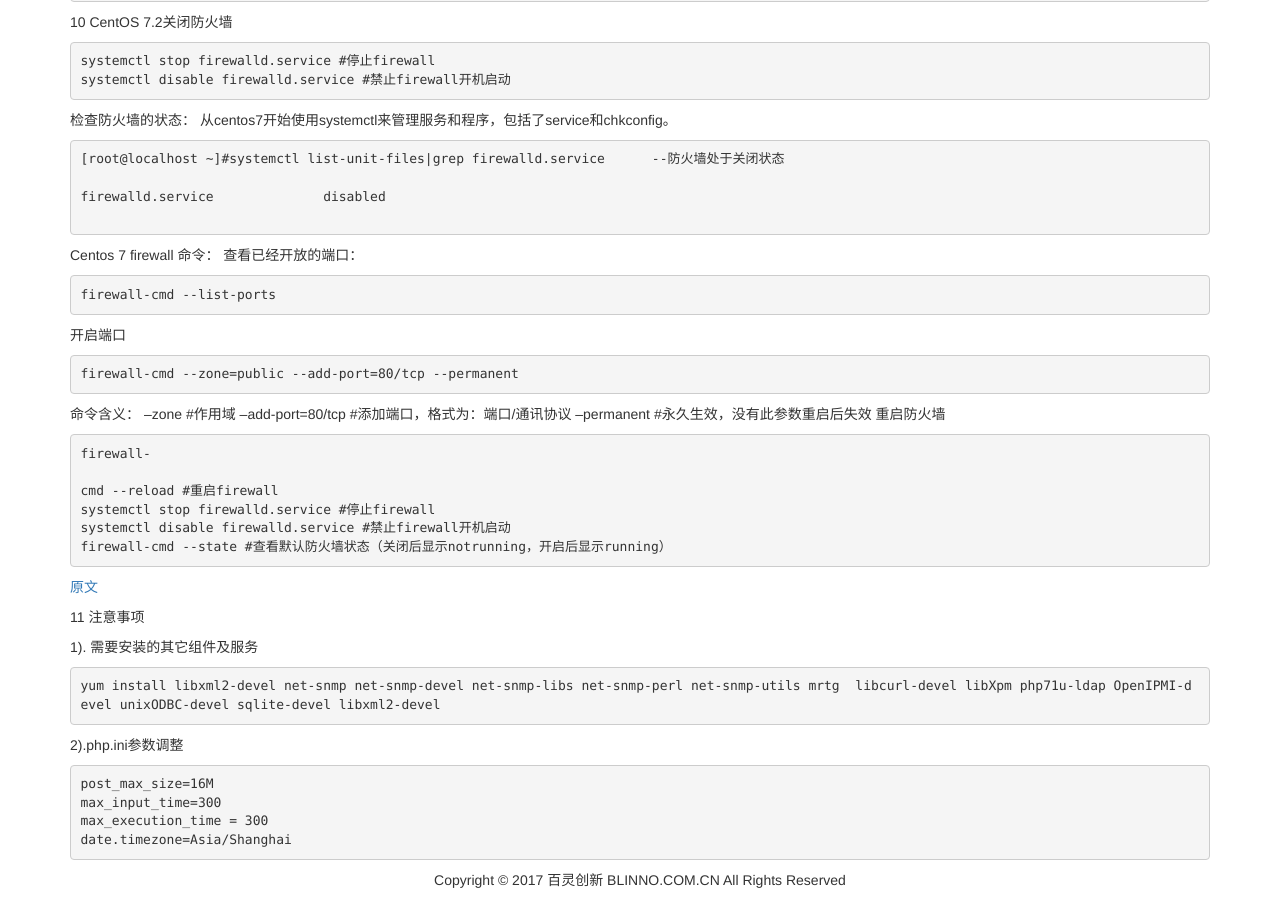
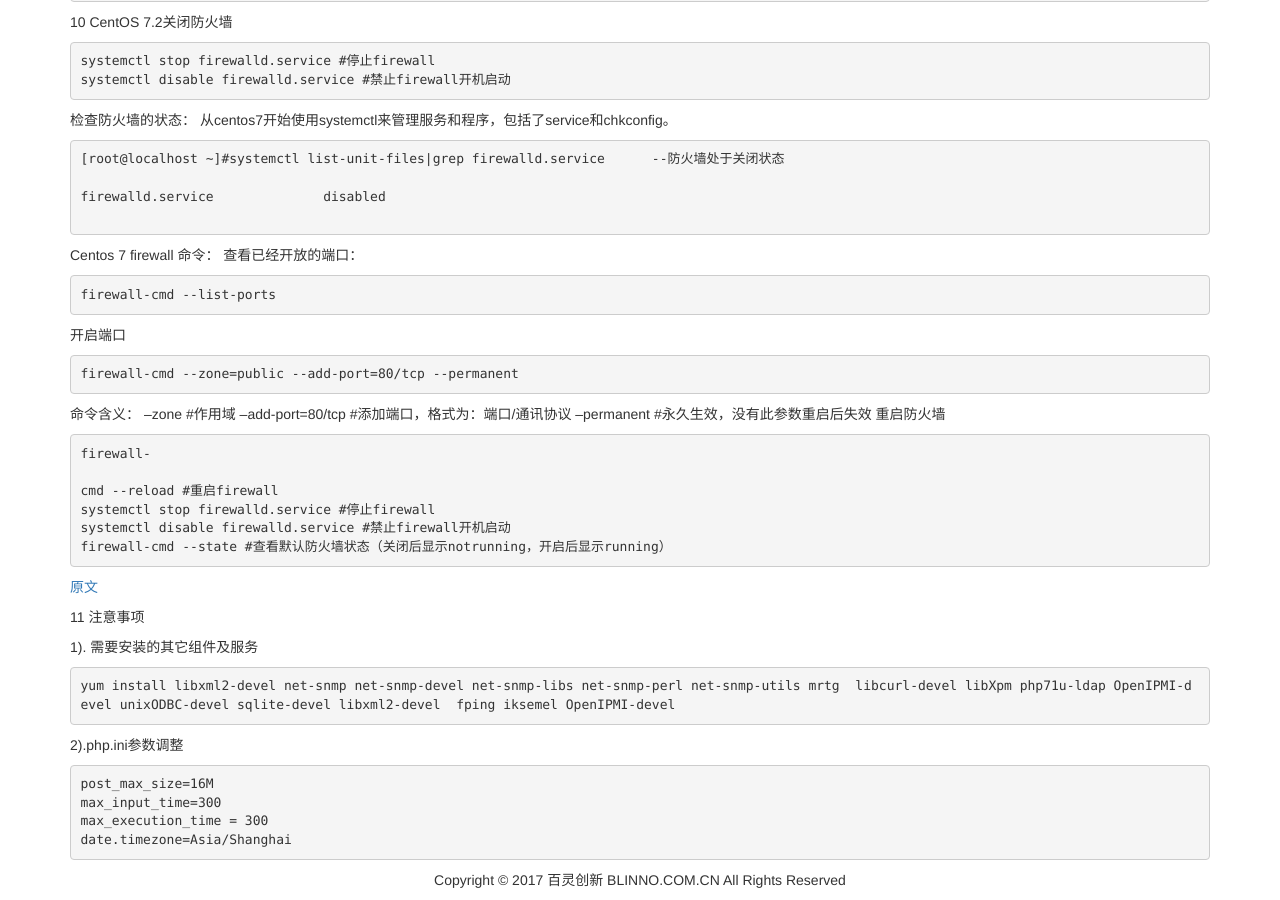
Before and after one commit to mxj333/blinno, a Jekyll site: the page built from _posts/linux/2017-05-16-centos7.2_install_lamp_for_zabbix.md, in a window 1280 px wide and 900 px high, scrolled down 3766 px. Built offline with Jekyll 4.4.1, drawn with Linux system fonts in a browser that asks for light colours.

Commit message:
Update 2017-05-16-centos7.2_install_lamp_for_zabbix.md
add fping iksemel OpenIPMI-devel

````diff
--- a/_posts/linux/2017-05-16-centos7.2_install_lamp_for_zabbix.md
+++ b/_posts/linux/2017-05-16-centos7.2_install_lamp_for_zabbix.md
@@ -268,7 +268,7 @@
 
 1).	需要安装的其它组件及服务
 ```
-yum install libxml2-devel net-snmp net-snmp-devel net-snmp-libs net-snmp-perl net-snmp-utils mrtg  libcurl-devel libXpm php71u-ldap OpenIPMI-devel unixODBC-devel sqlite-devel libxml2-devel
+yum install libxml2-devel net-snmp net-snmp-devel net-snmp-libs net-snmp-perl net-snmp-utils mrtg  libcurl-devel libXpm php71u-ldap OpenIPMI-devel unixODBC-devel sqlite-devel libxml2-devel  fping iksemel OpenIPMI-devel
 ```
 
 2).php.ini参数调整
````
